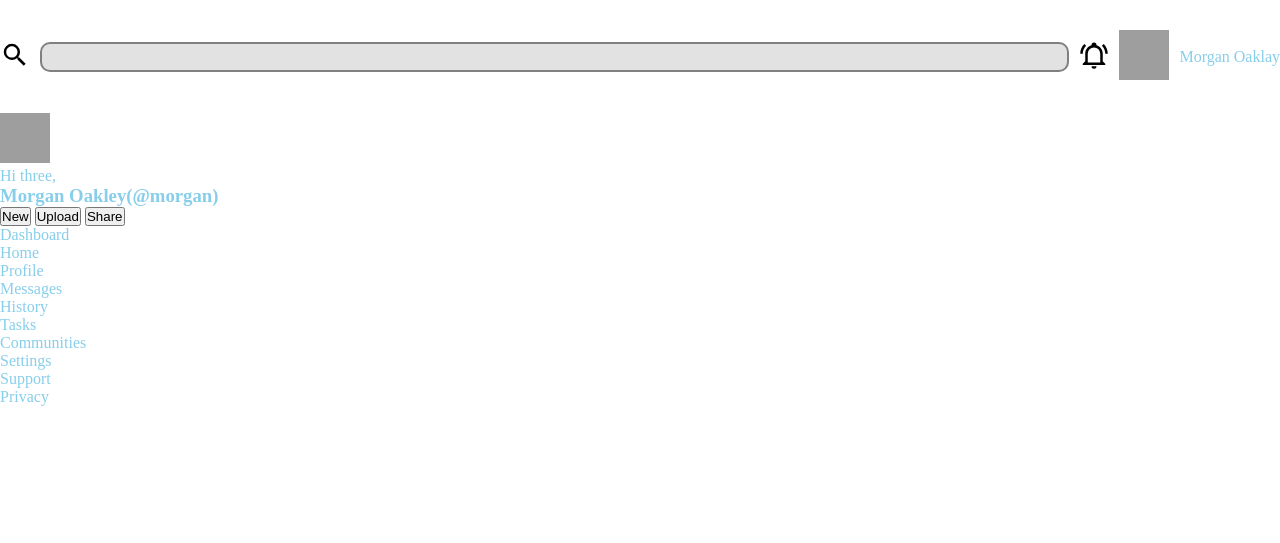
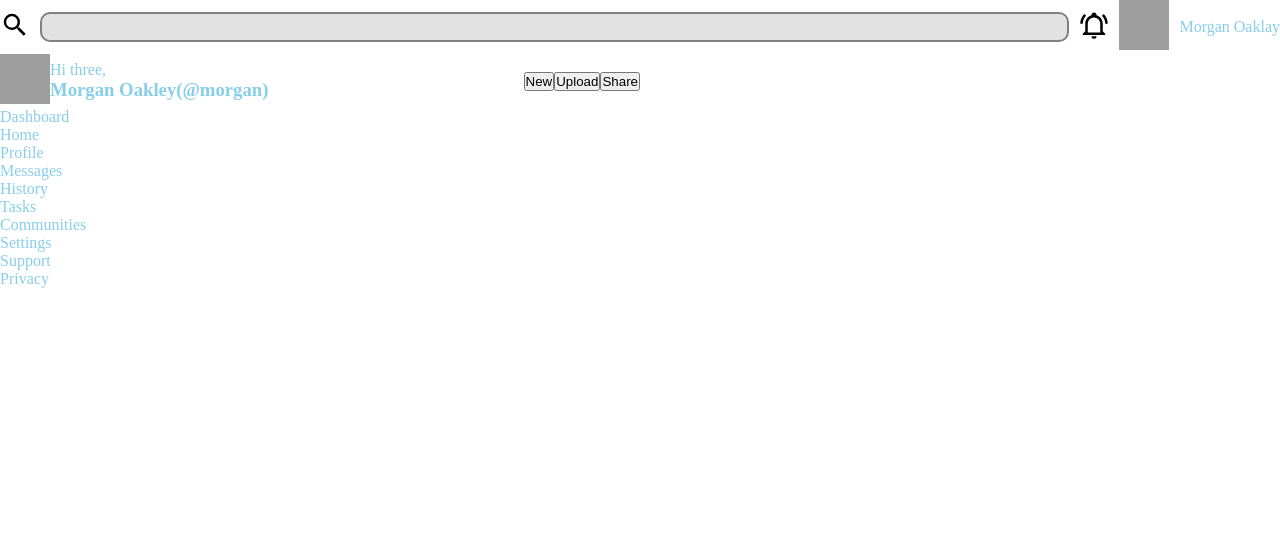
Before and after one commit to Veeramani-Elumalai/Admin-Dasboard, a plain HTML site: page index.html in a window 1280 px wide. Drawn offline with Linux system fonts and the light colour scheme; grey boxes are pictures that could not be loaded.

Commit message:
Added styles for header bottom

```diff
--- a/styles.css
+++ b/styles.css
@@ -37,6 +37,12 @@ body{
     background-color: rgb(226, 226, 226);
 }
 
+.header_bottom{
+    display: grid;
+    grid-template-columns: auto 1fr auto auto auto;
+    align-items: center;
+}
+
 [src$='.svg']{
     width: 30px;
     height:30px;
```
